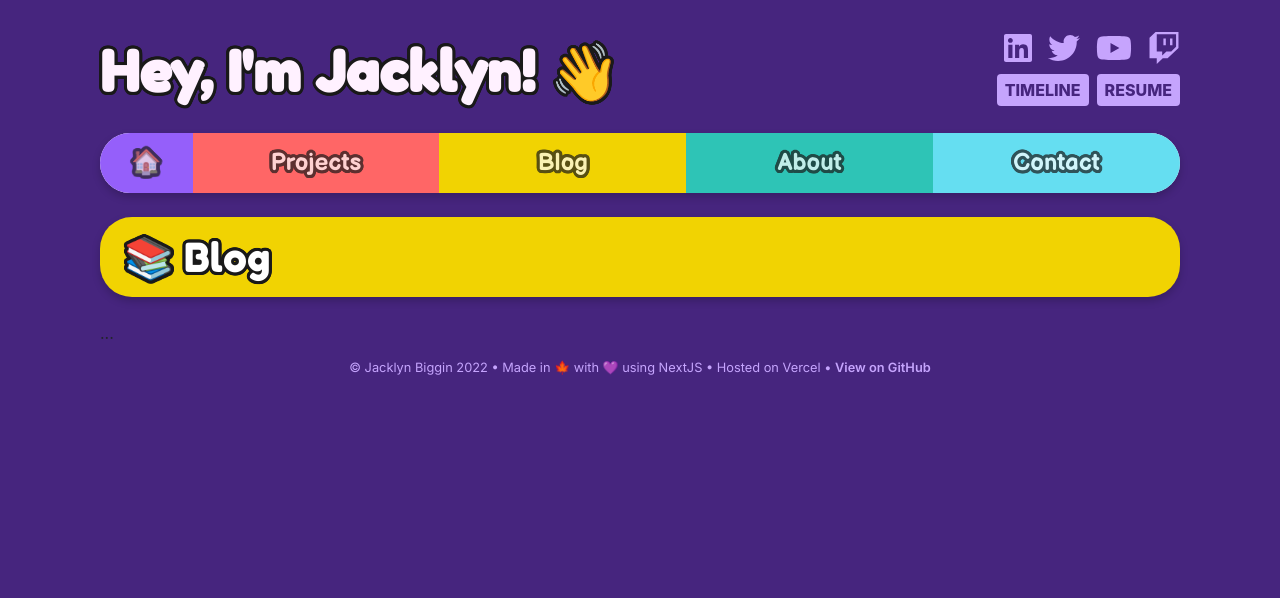
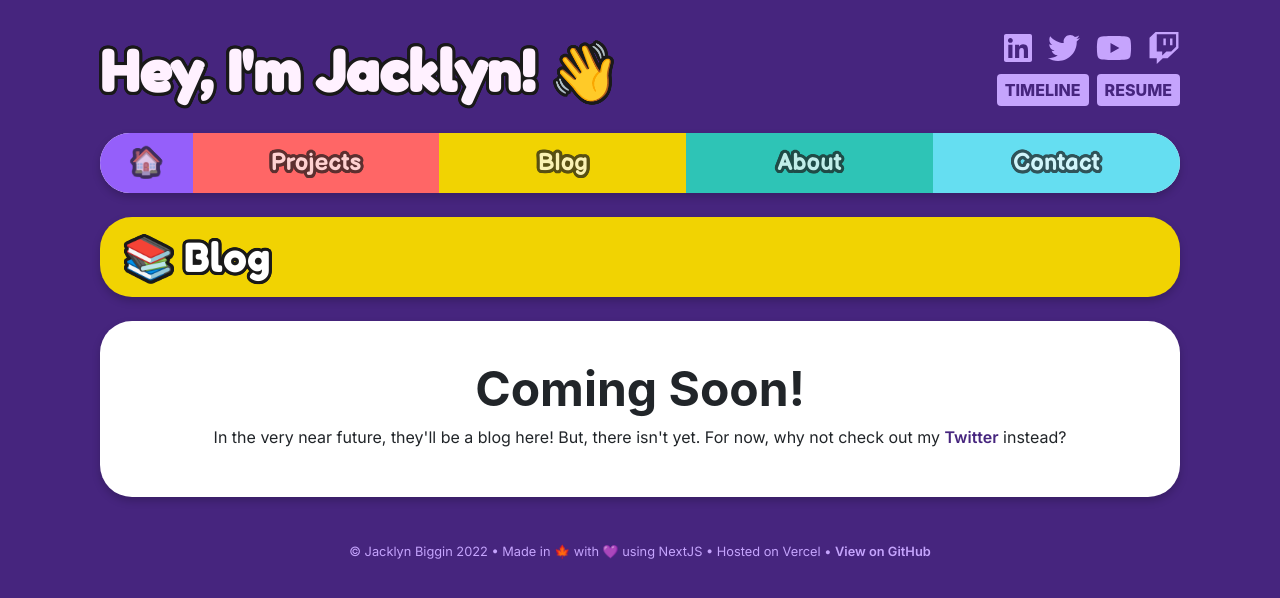
Before and after one commit to JacklynBiggin/jacklyn.dev, a Next.js app: page /blog in a window 1280 px wide. Shown: the top 598 px of the page. Built offline with nearby package versions, Linux system fonts and the light colour scheme.

Commit message:
Blog placeholder + fixed education formatting

```diff
--- a/components/ExperienceBox.js
+++ b/components/ExperienceBox.js
@@ -3,7 +3,7 @@ import { Row, Col } from 'react-bootstrap'
 export default function ExperienceBox(props) {
 
     return (
-        <div className={`content low-padding ${props.type == "award" ? "low-margin-bottom" : ""}`} style={{ backgroundColor: props.color }}>
+        <div className={`content low-padding ${props.type == "award" ? "low-margin-bottom" : ""} ${props.type == "education" ? styles.edu : null}`} style={{ backgroundColor: props.color }}>
             <Row style={props.inverted ? { color: "var(--color-white)" } : null}>
                 <Col xs={3}>
                     <img className={props.type == "award" ? styles.logoaward : styles.logo} src={props.image} />
--- a/components/ExperienceBox.module.css
+++ b/components/ExperienceBox.module.css
@@ -33,3 +33,7 @@ This is what handles the size/weight/spacing of the text in the education boxes
 .info ul {
 	padding-left: 1em;
 }
+
+.edu {
+	height: calc(100% - 2em);
+}
--- a/pages/blog.js
+++ b/pages/blog.js
@@ -3,20 +3,19 @@ import {Container, Row, Col} from 'react-bootstrap'
 
 export default function Blog() {
   return (
-    <div className={styles.body}>
       <Container>
         <div className="header" style={{backgroundColor: "var(--color-yellow)"}}>
             <h2>📚 Blog</h2>
         </div>
         <Row>
-            <Col xs={12} md={8}>
-                <div className={styles.content}>
-                    ...
+            <Col xs={12}>
+                <div className="content">
+					<div style={{textAlign: "center", fontSize: "3em", fontWeight: "bold"}}>Coming Soon!</div>
+                    <p style={{textAlign: "center"}}>In the very near future, they'll be a blog here! But, there isn't yet. For now, why not check out my <a href="https://twitter.com/JackBiggin">Twitter</a> instead?</p>
                 </div>
             </Col>
         </Row>
 
       </Container>
-    </div>
   )
 }
```
